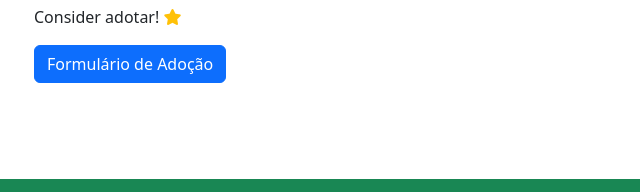
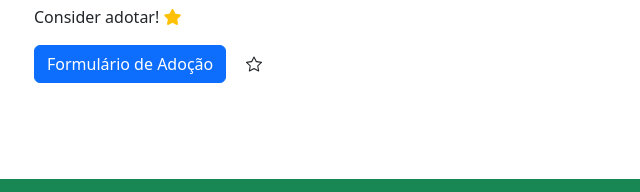
Before and after one commit to eduemleiria/pwccaobora, a plain HTML site: page PWCCaes/detalhes.html in a window 1280 px wide. Shown: the part 571-763 px from the top of the page, 48-688 px from the left. Drawn offline with nearby package versions, Linux system fonts and the light colour scheme; a small style sheet from the web is missing.

Commit message:
cena nos detalhes

```diff
--- a/PWCCaes/detalhes.html
+++ b/PWCCaes/detalhes.html
@@ -10,13 +10,16 @@
     <title>O Amiguinho</title>
     <link rel="icon" href="img/favicon.ico" type="image/x-icon">
 
-    <link rel="stylesheet" href="https://cdnjs.cloudflare.com/ajax/libs/font-awesome/6.0.0/css/all.min.css" integrity="sha384-Z2tuZb1F8k8xLmRYOF6OJXzGnxCZ4iZ9fjdz9LJX6C6mm8ZGz5lMzE+qIKHpibX7" crossorigin="anonymous">
+    <link rel="stylesheet" href="https://cdnjs.cloudflare.com/ajax/libs/font-awesome/6.0.0/css/all.min.css"
+        integrity="sha384-Z2tuZb1F8k8xLmRYOF6OJXzGnxCZ4iZ9fjdz9LJX6C6mm8ZGz5lMzE+qIKHpibX7" crossorigin="anonymous">
 
 </head>
 
 <body>
     <nav class="py-4">
-        <a class="nav-link text-center" href="index.html"><h1>O Amiguinho</h1></a>
+        <a class="nav-link text-center" href="index.html">
+            <h1>O Amiguinho</h1>
+        </a>
     </nav>
     <nav class="navbar navbar-expand-lg bg-success">
         <div class="mx-auto">
@@ -55,6 +58,11 @@
                 <h3>Acredita em segundas oportunidades?</h3>
                 <p>Consider adotar! <a href="favoritos.html"><i class="fas fa-star text-warning"></i></a></p>
                 <a href="formadopt.html" class="btn btn-primary">Formulário de Adoção</a>
+                <svg xmlns="http://www.w3.org/2000/svg" width="16" height="16" fill="currentColor"
+                    class="bi bi-star ms-3" viewBox="0 0 16 16">
+                    <path
+                        d="M2.866 14.85c-.078.444.36.791.746.593l4.39-2.256 4.389 2.256c.386.198.824-.149.746-.592l-.83-4.73 3.522-3.356c.33-.314.16-.888-.282-.95l-4.898-.696L8.465.792a.513.513 0 0 0-.927 0L5.354 5.12l-4.898.696c-.441.062-.612.636-.283.95l3.523 3.356-.83 4.73zm4.905-2.767-3.686 1.894.694-3.957a.565.565 0 0 0-.163-.505L1.71 6.745l4.052-.576a.525.525 0 0 0 .393-.288L8 2.223l1.847 3.658a.525.525 0 0 0 .393.288l4.052.575-2.906 2.77a.565.565 0 0 0-.163.506l.694 3.957-3.686-1.894a.503.503 0 0 0-.461 0z" />
+                </svg>
             </div>
             <div class="col-lg-6">
                 <img src="https://images.pexels.com/photos/1108099/pexels-photo-1108099.jpeg?cs=srgb&dl=pexels-chevanon-photography-1108099.jpg&fm=jpg"
@@ -73,4 +81,5 @@
         integrity="sha384-C6RzsynM9kWDrMNeT87bh95OGNyZPhcTNXj1NW7RuBCsyN/o0jlpcV8Qyq46cDfL"
         crossorigin="anonymous"></script>
 </body>
+
 </html>
```
